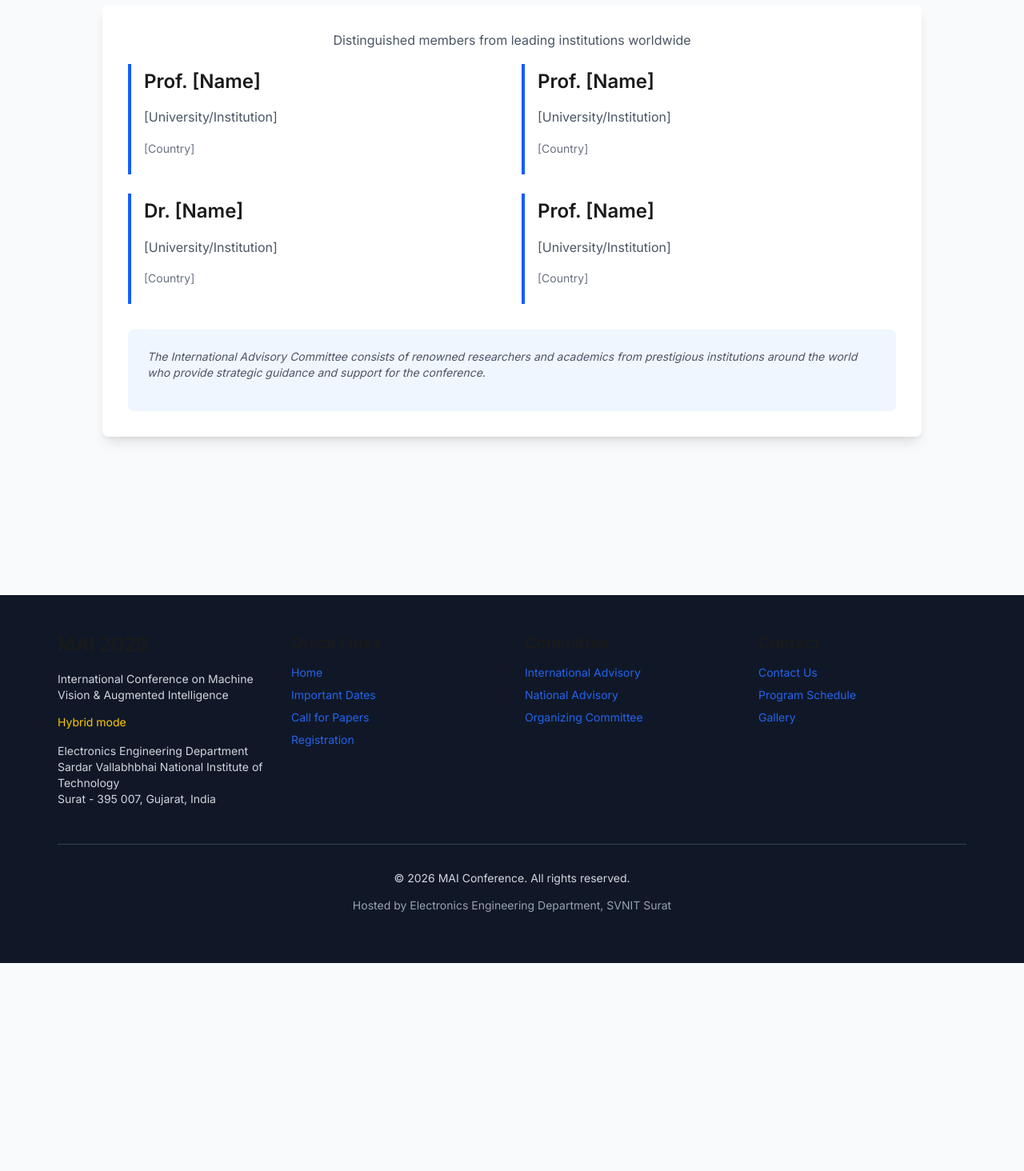
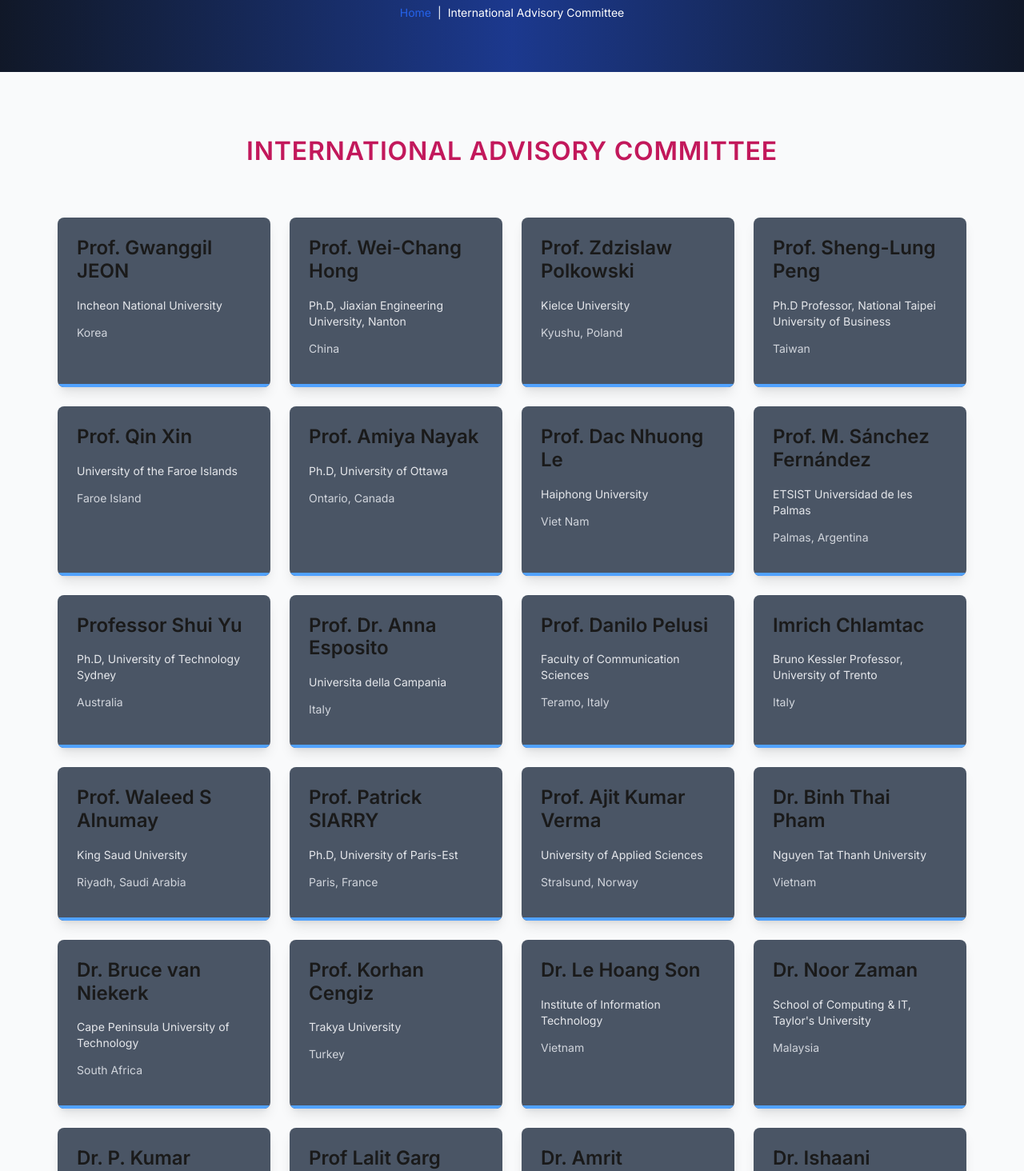
Before and after one commit to Vrajm12/dvcoe-conf, a Next.js app: page /committee/international in a window 1280 px wide. Shown: the part 220-1684 px from the top of the page at 80% size. Before the commit the page ends 1424 px from the top, so only its background shows below. Built offline with nearby package versions, Linux system fonts and the light colour scheme.

Commit message:
Update International Advisory Committee page with actual members and improved layout

```diff
--- a/app/committee/international/page.tsx
+++ b/app/committee/international/page.tsx
@@ -1,52 +1,85 @@
+import Link from 'next/link';
+
 export default function InternationalCommittee() {
+  const members = [
+    { name: "Prof. Gwanggil JEON", affiliation: "Incheon National University", location: "Korea" },
+    { name: "Prof. Wei-Chang Hong", affiliation: "Ph.D, Jiaxian Engineering University, Nanton", location: "China" },
+    { name: "Prof. Zdzislaw Polkowski", affiliation: "Kielce University", location: "Kyushu, Poland" },
+    { name: "Prof. Sheng-Lung Peng", affiliation: "Ph.D Professor, National Taipei University of Business", location: "Taiwan" },
+
+    { name: "Prof. Qin Xin", affiliation: "University of the Faroe Islands", location: "Faroe Island" },
+    { name: "Prof. Amiya Nayak", affiliation: "Ph.D, University of Ottawa", location: "Ontario, Canada" },
+    { name: "Prof. Dac Nhuong Le", affiliation: "Haiphong University", location: "Viet Nam" },
+    { name: "Prof. M. Sánchez Fernández", affiliation: "ETSIST Universidad de les Palmas", location: "Palmas, Argentina" },
+
+    { name: "Professor Shui Yu", affiliation: "Ph.D, University of Technology Sydney", location: "Australia" },
+    { name: "Prof. Dr. Anna Esposito", affiliation: "Universita della Campania", location: "Italy" },
+    { name: "Prof. Danilo Pelusi", affiliation: "Faculty of Communication Sciences", location: "Teramo, Italy" },
+    { name: "Imrich Chlamtac", affiliation: "Bruno Kessler Professor, University of Trento", location: "Italy" },
+
+    { name: "Prof. Waleed S Alnumay", affiliation: "King Saud University", location: "Riyadh, Saudi Arabia" },
+    { name: "Prof. Patrick SIARRY", affiliation: "Ph.D, University of Paris-Est", location: "Paris, France" },
+    { name: "Prof. Ajit Kumar Verma", affiliation: "University of Applied Sciences", location: "Stralsund, Norway" },
+    { name: "Dr. Binh Thai Pham", affiliation: "Nguyen Tat Thanh University", location: "Vietnam" },
+
+    { name: "Dr. Bruce van Niekerk", affiliation: "Cape Peninsula University of Technology", location: "South Africa" },
+    { name: "Prof. Korhan Cengiz", affiliation: "Trakya University", location: "Turkey" },
+    { name: "Dr. Le Hoang Son", affiliation: "Institute of Information Technology", location: "Vietnam" },
+    { name: "Dr. Noor Zaman", affiliation: "School of Computing & IT, Taylor's University", location: "Malaysia" },
+
+    { name: "Dr. P. Kumar", affiliation: "University of Kwa-Zulu Natal", location: "Durban, South Africa" },
+    { name: "Prof Lalit Garg", affiliation: "Faculty of Information & Communication Technology, University of Malta", location: "Malta" },
+    { name: "Dr. Amrit Mukherjee", affiliation: "University of South Bohemia", location: "Czech Republic" },
+    { name: "Dr. Ishaani Priyadarshini", affiliation: "Savannah College", location: "Washington, USA" },
+
+    { name: "Dr. Mohammad Kamrul Hasan", affiliation: "Universiti Kebangsaan", location: "Malaysia (UKM)" },
+    { name: "Dr. Pratik Goswami", affiliation: "Yeungnam University", location: "Gyeongsan-si, South Korea" }
+  ];
+
   return (
-    <main className="py-16 bg-gray-50 min-h-screen">
-      <div className="container mx-auto px-4">
-        <h1 className="text-4xl font-bold text-center mb-12 text-gray-800">
-          International Advisory Committee
-        </h1>
+    <main className="min-h-screen">
+      {/* Header Section */}
+      <section className="bg-gradient-to-r from-gray-900 via-blue-900 to-gray-900 text-white py-16">
+        <div className="container mx-auto px-4">
+          <h1 className="text-4xl md:text-5xl font-bold text-center mb-4">
+            International Advisory Committee
+          </h1>
+          <div className="flex items-center justify-center text-sm space-x-2">
+            <Link href="/" className="hover:text-blue-300 transition">Home</Link>
+            <span>|</span>
+            <span>International Advisory Committee</span>
+          </div>
+        </div>
+      </section>
 
-        <div className="max-w-5xl mx-auto bg-white rounded-lg shadow-lg p-8">
-          <p className="text-gray-600 mb-8 text-center">
-            Distinguished members from leading institutions worldwide
-          </p>
-
-          <div className="grid grid-cols-1 md:grid-cols-2 gap-6">
-            {/* Sample committee members - replace with actual data */}
-            <div className="border-l-4 border-blue-600 pl-4 py-2">
-              <h3 className="font-bold text-lg text-gray-800">Prof. [Name]</h3>
-              <p className="text-gray-600">[University/Institution]</p>
-              <p className="text-sm text-gray-500">[Country]</p>
+      {/* Committee Members Section */}
+      <section className="py-20 bg-gray-50">
+        <div className="container mx-auto px-4">
+          <div className="max-w-7xl mx-auto">
+            <div className="text-center mb-16">
+              <h2 className="text-4xl md:text-5xl font-bold mb-4 uppercase tracking-wide" style={{color: '#C2185B'}}>
+                International Advisory Committee
+              </h2>
             </div>
 
-            <div className="border-l-4 border-blue-600 pl-4 py-2">
-              <h3 className="font-bold text-lg text-gray-800">Prof. [Name]</h3>
-              <p className="text-gray-600">[University/Institution]</p>
-              <p className="text-sm text-gray-500">[Country]</p>
-            </div>
-
-            <div className="border-l-4 border-blue-600 pl-4 py-2">
-              <h3 className="font-bold text-lg text-gray-800">Dr. [Name]</h3>
-              <p className="text-gray-600">[University/Institution]</p>
-              <p className="text-sm text-gray-500">[Country]</p>
-            </div>
-
-            <div className="border-l-4 border-blue-600 pl-4 py-2">
-              <h3 className="font-bold text-lg text-gray-800">Prof. [Name]</h3>
-              <p className="text-gray-600">[University/Institution]</p>
-              <p className="text-sm text-gray-500">[Country]</p>
+            <div className="grid grid-cols-1 sm:grid-cols-2 lg:grid-cols-4 gap-6">
+              {members.map((member, index) => (
+                <div
+                  key={index}
+                  className="bg-gray-600 text-white rounded-lg p-6 shadow-lg hover:shadow-xl transition-shadow relative overflow-hidden"
+                >
+                  <div className="relative z-10">
+                    <h3 className="font-bold text-lg mb-2">{member.name}</h3>
+                    <p className="text-sm text-gray-200 mb-1">{member.affiliation}</p>
+                    <p className="text-sm text-gray-300">{member.location}</p>
+                  </div>
+                  <div className="absolute bottom-0 left-0 right-0 h-1 bg-blue-400"></div>
+                </div>
+              ))}
             </div>
           </div>
-
-          <div className="mt-8 p-6 bg-blue-50 rounded-lg">
-            <p className="text-sm text-gray-600 italic">
-              The International Advisory Committee consists of renowned researchers and academics
-              from prestigious institutions around the world who provide strategic guidance and
-              support for the conference.
-            </p>
-          </div>
         </div>
-      </div>
+      </section>
     </main>
   );
 }
```
